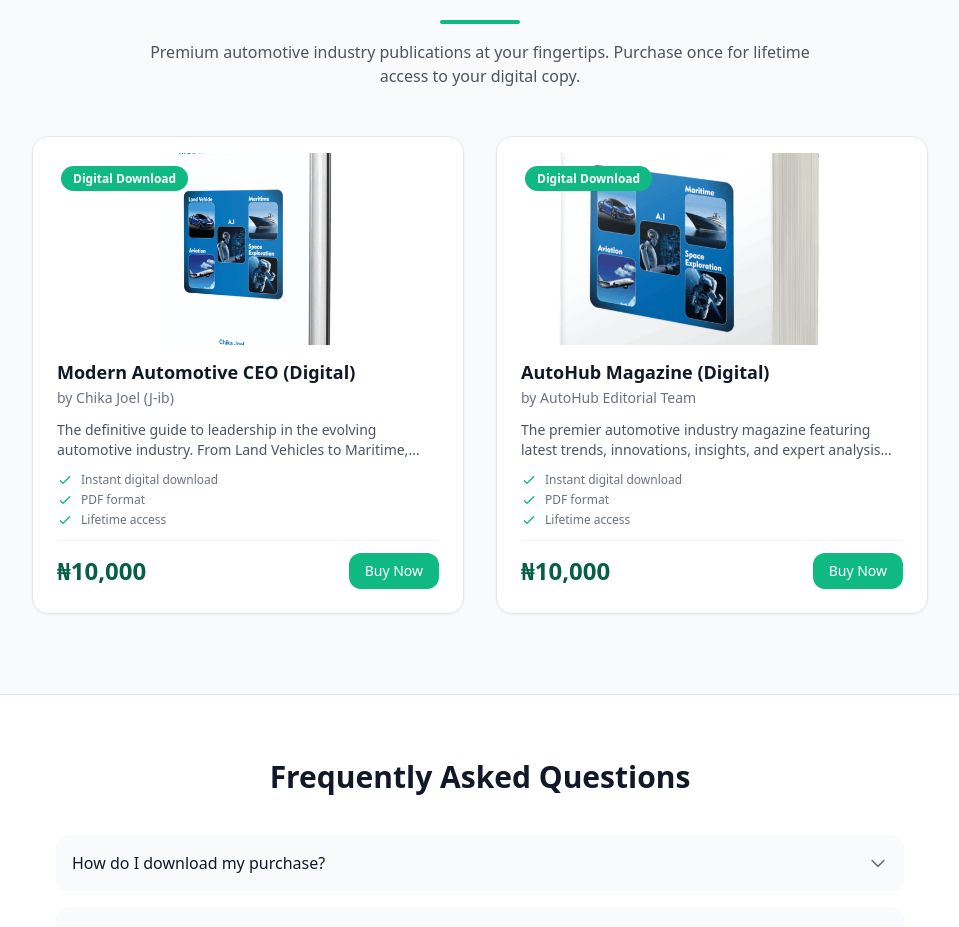
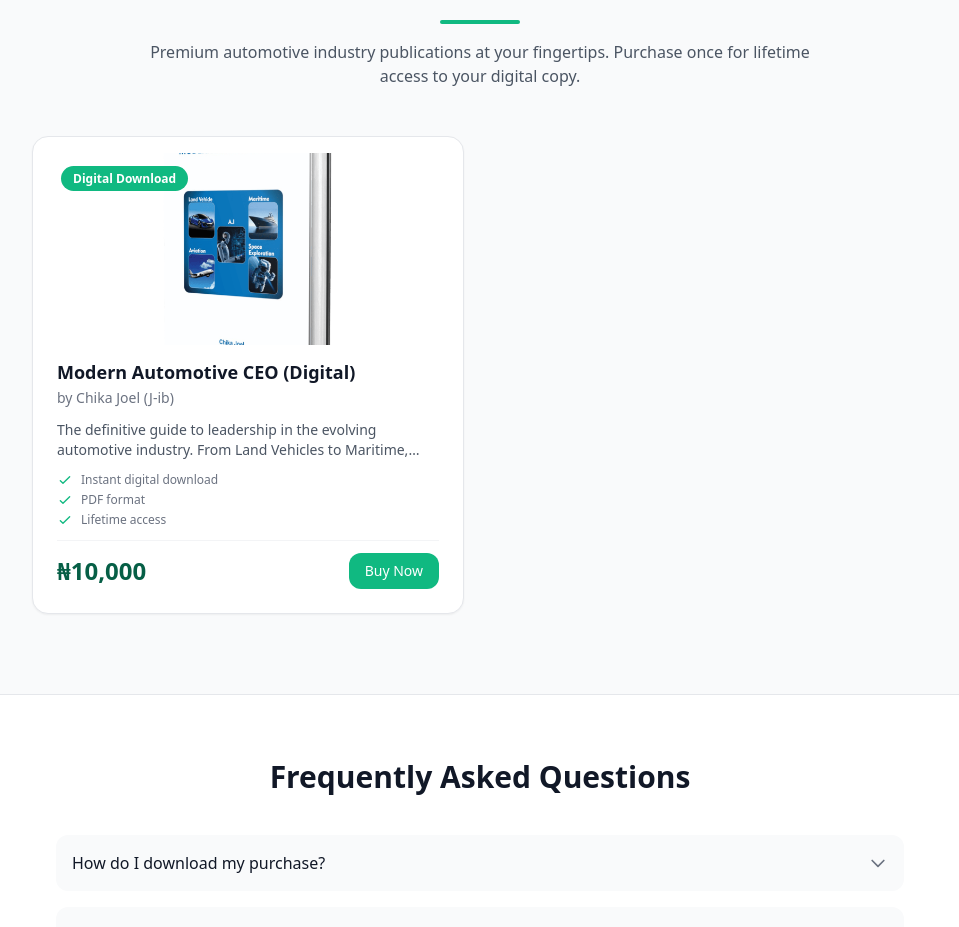
Before and after one commit to joshytheprogrammer/autohub_book_launch, a Nuxt app: page /storefront in a window 1280 px wide. Shown: the part 940-1867 px from the top of the page, without its empty margins (160-1119 px from the left). Built offline with nearby package versions, Linux system fonts and the light colour scheme.

Commit message:
fixing ds errors

```diff
--- a/app/pages/storefront.vue
+++ b/app/pages/storefront.vue
@@ -225,23 +225,23 @@ const products = ref([
       'Download up to 3 times'
     ]
   },
-  {
-    id: 'autohub-magazine-digital',
-    name: 'AutoHub Magazine (Digital)',
-    description: 'The premier automotive industry magazine featuring latest trends, innovations, insights, and expert analysis from industry leaders.',
-    price: 10000,
-    priceDisplay: '₦10,000',
-    currency: 'NGN',
-    type: 'magazine',
-    fileName: 'AutoHub_Magazine.pdf',
-    coverImage: '/bookcovers/mock-00054.png',
-    author: 'AutoHub Editorial Team',
-    features: [
-      'Instant digital download',
-      'PDF format',
-      'Lifetime access',
-      'Download up to 3 times'
-    ]
-  }
+  // {
+  //   id: 'autohub-magazine-digital',
+  //   name: 'AutoHub Magazine (Digital)',
+  //   description: 'The premier automotive industry magazine featuring latest trends, innovations, insights, and expert analysis from industry leaders.',
+  //   price: 10000,
+  //   priceDisplay: '₦10,000',
+  //   currency: 'NGN',
+  //   type: 'magazine',
+  //   fileName: 'AutoHub_Magazine.pdf',
+  //   coverImage: '/bookcovers/mag-cover.png',
+  //   author: 'AutoHub Editorial Team',
+  //   features: [
+  //     'Instant digital download',
+  //     'PDF format',
+  //     'Lifetime access',
+  //     'Download up to 3 times'
+  //   ]
+  // }
 ])
 </script>
```
Also changed, not shown: public/bookcovers/mag-cover.png (added).
